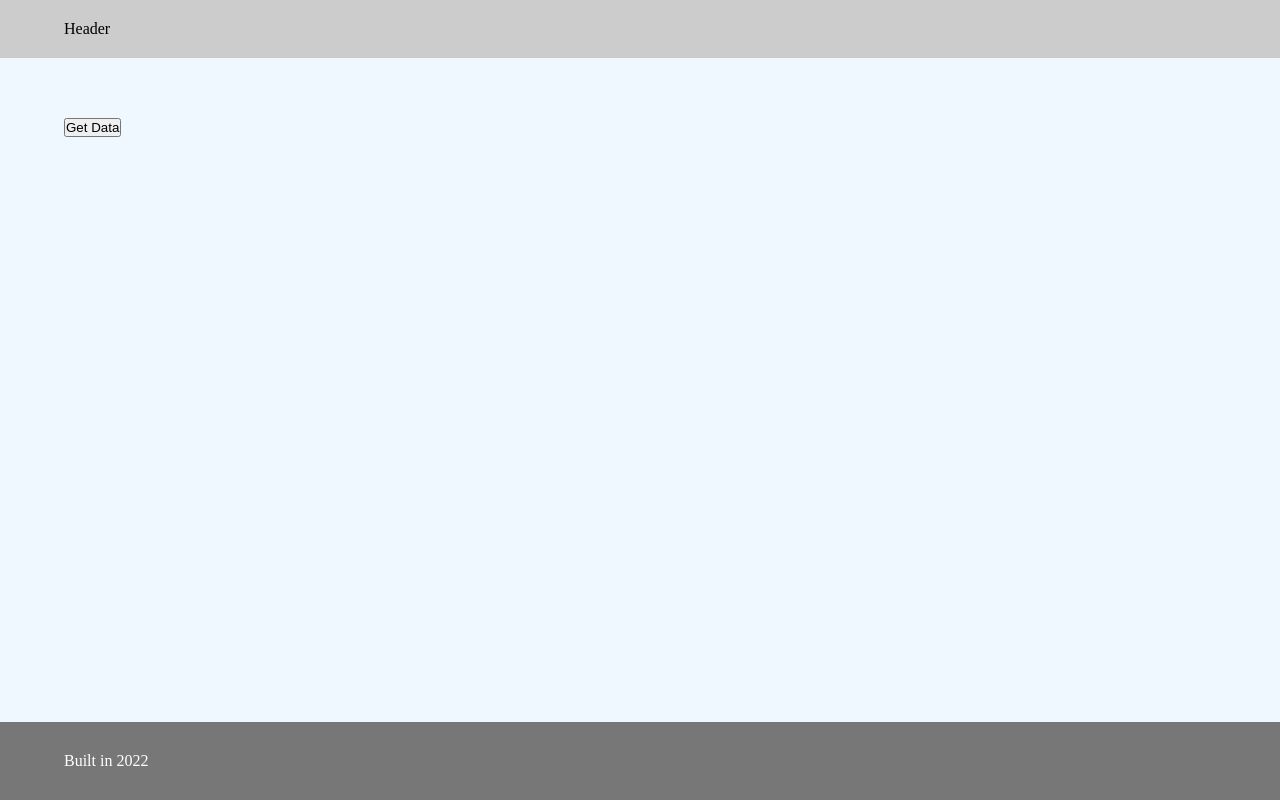
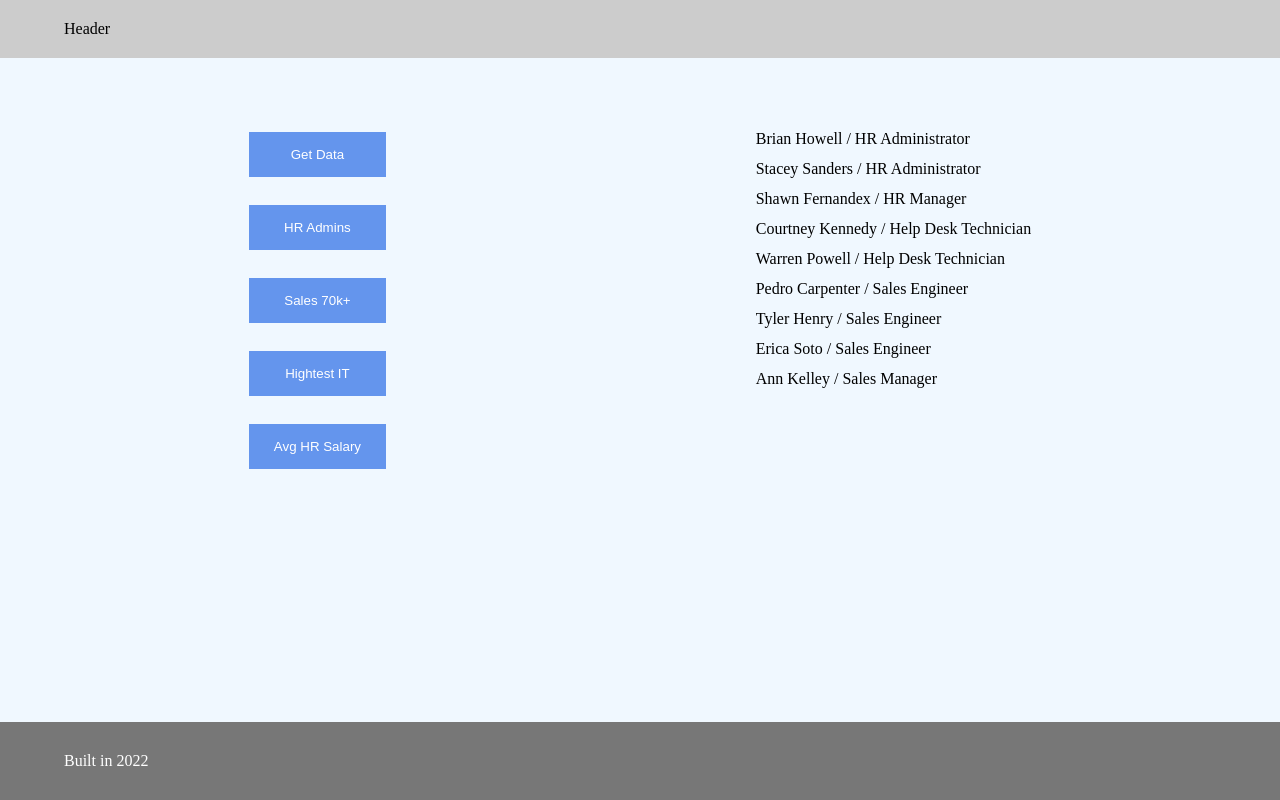
Before and after one commit to samuraijane/exercise-employee-reports, a React (Create React App) app: page / in a window 1280 px wide. Both pictures are taken after a click on the button "Get Data". Built offline with nearby package versions, Linux system fonts and the light colour scheme.

Commit message:
add buttons and common handler

```diff
--- a/src/sectioning/main.jsx
+++ b/src/sectioning/main.jsx
@@ -1,17 +1,65 @@
-import { useDispatch } from "react-redux";
+import { useEffect, useState } from "react";
+import { useDispatch, useSelector } from "react-redux";
 import { getEmployeeData } from "../redux/actions";
 
 const Main = () => {
 
   const dispatch = useDispatch();
+  const employees = useSelector(state => state.employees);
 
-  const handleClick = () => {
-    dispatch(getEmployeeData());
+  const [allEmployees, setAllEmployees] = useState(null);
+
+  const createEmployeeList = () => {
+    if (employees && employees.HR && employees.HR.length) {
+      return [...employees.HR, ...employees.IT, ...employees.Sales];
+    }
+    return [];
+  }
+
+  useEffect(() => {
+    setAllEmployees(createEmployeeList());
+  }, [employees]);
+
+  const handleClick = type => {
+    switch(type) {
+      case 'getData':
+        dispatch(getEmployeeData());
+        break;
+      case 'hrAdmins':
+        // do something here
+        break;
+      case 'sales70k':
+        // do something here
+        break;
+      case 'highestIT':
+        // do something here
+        break;
+      case 'avgHRSalary':
+        // do something here
+        break;
+      default:
+        console.error('Houston we have a problem');
+    }
   };
 
   return (
     <main className="y-wrap">
-      <button onClick={handleClick}>Get Data</button>
+      <div className="report-block">
+        <div className="report-block__buttons">
+          <button onClick={() => handleClick('getData')}>Get Data</button>
+          <button onClick={() => handleClick('hrAdmins')}>HR Admins</button>
+          <button onClick={() => handleClick('sales70k')}>Sales 70k+</button>
+          <button onClick={() => handleClick('highestIT')}>Hightest IT</button>
+          <button onClick={() => handleClick('avgHRSalary')}>Avg HR Salary</button>
+        </div>
+        <div className="report-block__report">
+          {allEmployees && allEmployees.length > 0 && (
+            <ul className="report-block__employee-list">
+              {allEmployees.map((employee, index) => <li key={index}>{employee.name} / {employee.occupation} </li>)}
+            </ul>
+          )}
+        </div>
+      </div>
     </main>
   )
 };
--- a/src/style.css
+++ b/src/style.css
@@ -26,6 +26,14 @@ main {
   flex: 1;
 }
 
+.report-block__employee-list {
+  list-style-type: none;
+}
+
+.report-block__employee-list li {
+  margin: 12px 0;
+}
+
 .root {
   background-color: aliceblue;
   height: 100%;
@@ -37,3 +45,22 @@ main {
   margin: 0 auto;
   width: 90%;
 }
+
+.report-block {
+  display: flex;
+  justify-content: space-around;
+}
+
+button {
+  background: cornflowerblue;
+  border: 1px solid transparent;
+  color: white;
+  cursor: pointer;
+  margin: 14px 0;
+  padding: 14px 24px;
+}
+
+.report-block__buttons {
+  display: flex;
+  flex-direction: column;
+}
```
